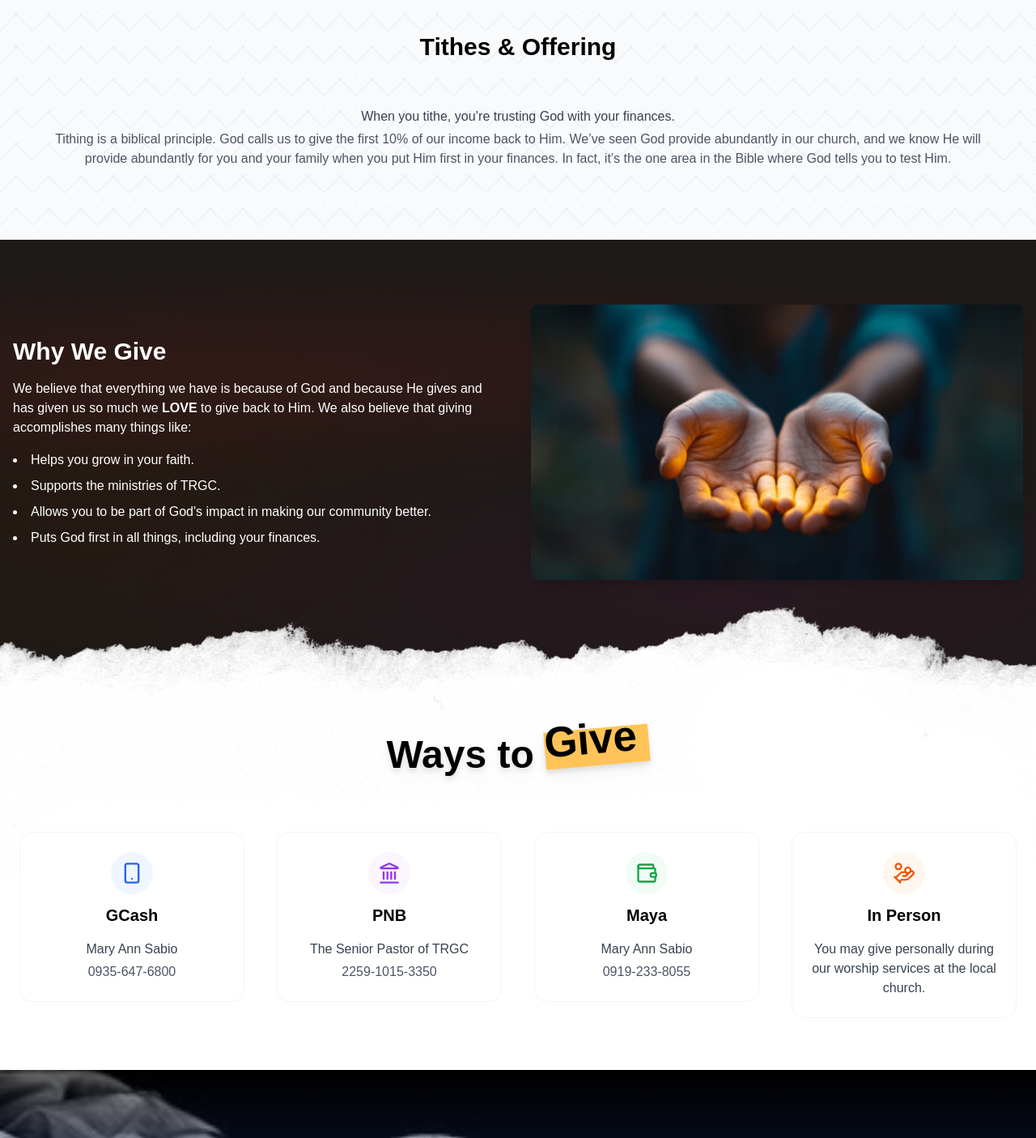
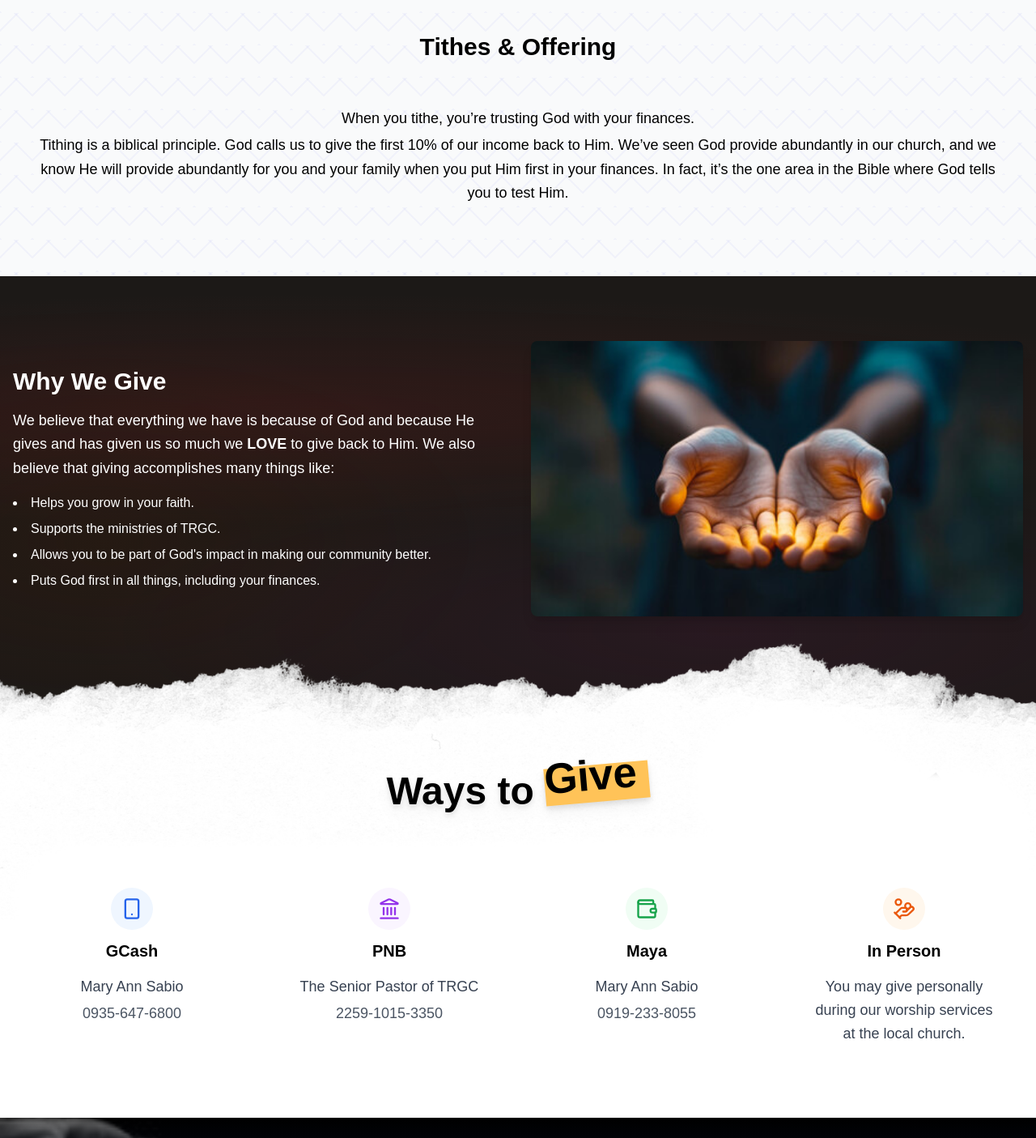
Before and after one commit to Je-ric/TRGC-Website, a React (Create React App) app: page /give in a window 1280 px wide. Shown: the part 480-1885 px from the top of the page at 81% size. Built offline with nearby package versions, Linux system fonts and the light colour scheme.

Commit message:
feat: add Tailwind CSS typography plugin and update styles across components

```diff
--- a/package.json
+++ b/package.json
@@ -3,6 +3,7 @@
   "version": "0.1.0",
   "private": true,
   "dependencies": {
+    "@tailwindcss/typography": "^0.5.19",
     "@testing-library/dom": "^10.4.1",
     "@testing-library/jest-dom": "^6.9.1",
     "@testing-library/react": "^16.3.0",
--- a/src/index.css
+++ b/src/index.css
@@ -3,7 +3,8 @@
 @tailwind utilities;
 
 @import url('https://fonts.googleapis.com/css2?family=Oswald:wght@300;400;500;600;700&display=swap');
-
+@import url('https://fonts.googleapis.com/css2?family=Lato:wght@300;400;700&display=swap');
+@import url('https://fonts.googleapis.com/css2?family=Raleway:wght@300;400;700&display=swap');
 
 body {
   margin: 0;
@@ -15,6 +16,12 @@ body {
   -moz-osx-font-smoothing: grayscale;
 }
 
+@layer base {
+  p {
+    @apply font-raleway text-lg leading-relaxed;
+  }
+}
+
 code {
   font-family: source-code-pro, Menlo, Monaco, Consolas, 'Courier New',
     monospace;
--- a/src/pages/about.js
+++ b/src/pages/about.js
@@ -81,7 +81,7 @@ export default function About() {
       <section className="bg-white] py-20 px-6">
         <div className="max-w-6xl mx-auto text-center">
           <h2 className="text-4xl font-bold text-black mb-6">Who We Are</h2>
-          <p className="text-black max-w-3xl mx-auto text-lg leading-relaxed">
+          <p className="text-black max-w-3xl mx-auto">
             Lorem ipsum dolor sit amet consectetur adipisicing elit. Cupiditate odio quibusdam, placeat exercitationem adipisci eos sint reprehenderit, repudiandae cumque numquam, similique unde obcaecati reiciendis facilis tenetur. Omnis dolor cumque exercitationem.
           </p>
         </div>
@@ -267,9 +267,6 @@ export default function About() {
       </section>
 
 
-
-
-
       <section className="bg-[#1a1a1a] py-20 px-6">
         <div className="max-w-5xl mx-auto flex flex-col md:flex-row items-center gap-10">
 
--- a/src/pages/give.js
+++ b/src/pages/give.js
@@ -23,9 +23,9 @@ export default function Give() {
             {/* Tithes */}
             <div className="flex-1 min-w-[250px] p-6 rounded-2xl text-center">
 
-              <div className="space-y-1 text-gray-700">
-                <p className="font-medium">When you tithe, you’re trusting God with your finances.</p>
-                <p className="text-gray-600">Tithing is a biblical principle. God calls us to give the first 10% of our income back to Him.
+              <div className="space-y-1">
+                <p className="text-black">When you tithe, you’re trusting God with your finances.</p>
+                <p className="text-black">Tithing is a biblical principle. God calls us to give the first 10% of our income back to Him.
                   We’ve seen God provide abundantly in our church, and we know He will provide abundantly for you and your family when you put Him first in your finances.
                   In fact, it’s the one area in the Bible where God tells you to test Him.</p>
               </div>
@@ -81,7 +81,7 @@ export default function Give() {
 
           <div className="flex flex-col md:flex-row justify-center items-start gap-6 md:gap-8 lg:gap-10 flex-wrap">
             {/* GCash */}
-            <div className="flex-1 min-w-[250px] p-6 rounded-2xl bg-white/80 border border-gray-100 text-center backdrop-blur-sm">
+            <div className="flex-1 min-w-[250px] p-6 rounded-2xl text-center backdrop-blur-sm">
               <div className="flex flex-col items-center gap-3 mb-4">
                 <div className="p-3 rounded-full bg-blue-50">
                   <Smartphone className="w-7 h-7 text-blue-600" />
@@ -95,7 +95,7 @@ export default function Give() {
             </div>
 
             {/* PNB */}
-            <div className="flex-1 min-w-[250px] p-6 rounded-2xl bg-white/80 border border-gray-100 text-center backdrop-blur-sm">
+            <div className="flex-1 min-w-[250px] p-6 rounded-2xl text-center backdrop-blur-sm">
               <div className="flex flex-col items-center gap-3 mb-4">
                 <div className="p-3 rounded-full bg-purple-50">
                   <Landmark className="w-7 h-7 text-purple-600" />
@@ -109,7 +109,7 @@ export default function Give() {
             </div>
 
             {/* Maya */}
-            <div className="flex-1 min-w-[250px] p-6 rounded-2xl bg-white/80 border border-gray-100 text-center backdrop-blur-sm">
+            <div className="flex-1 min-w-[250px] p-6 rounded-2x text-center backdrop-blur-sm">
               <div className="flex flex-col items-center gap-3 mb-4">
                 <div className="p-3 rounded-full bg-green-50">
                   <Wallet className="w-7 h-7 text-green-600" />
@@ -123,7 +123,7 @@ export default function Give() {
             </div>
 
             {/* In Person */}
-            <div className="flex-1 min-w-[250px] p-6 rounded-2xl bg-white/80 border border-gray-100 text-center backdrop-blur-sm">
+            <div className="flex-1 min-w-[250px] p-6 rounded-2xl text-center backdrop-blur-sm">
               <div className="flex flex-col items-center gap-3 mb-4">
                 <div className="p-3 rounded-full bg-orange-50">
                   <HandCoins className="w-7 h-7 text-orange-600" />
--- a/tailwind.config.js
+++ b/tailwind.config.js
@@ -7,6 +7,8 @@ module.exports = {
     extend: {
       fontFamily: {
         oswald: ['Oswald', 'sans-serif'],
+        lato: ['Lato', 'sans-serif'],
+        raleway: ['Raleway', 'sans-serif'],
       },
     },
   },
```
Also changed, not shown: 1 other file (tests, documents, lock files or other folders).
